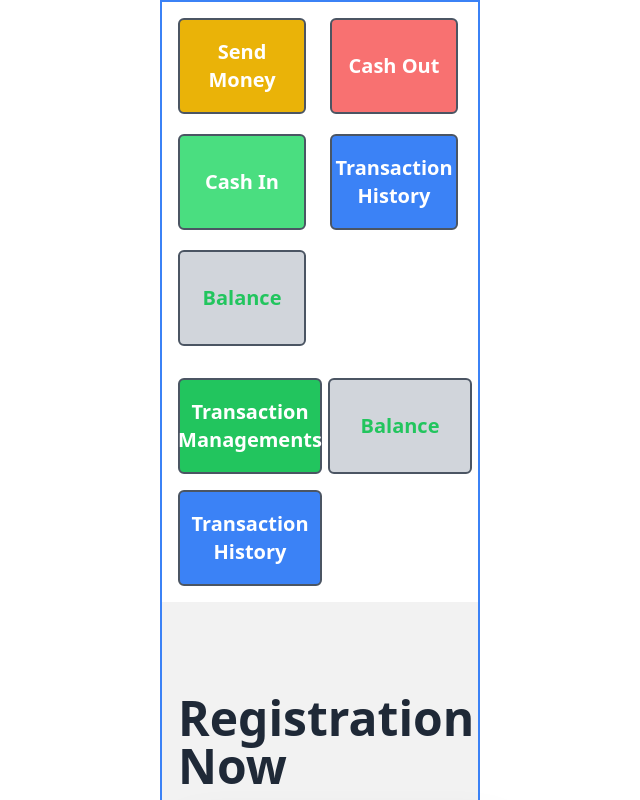
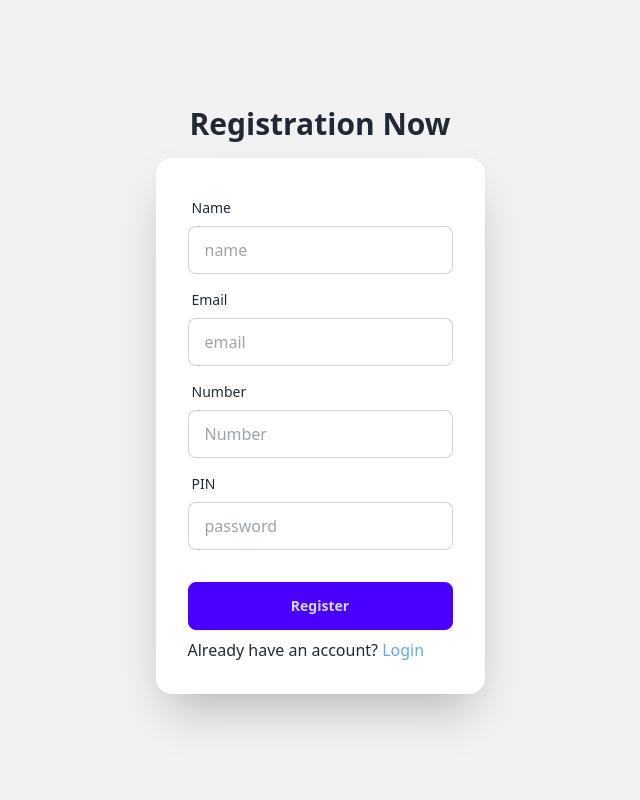
Before and after one commit to arifulislamk/xcash, a React (Vite) app in the folder xcash-client/: page /registration in a window 1280 px wide. Shown: the top 800 px of the page, without its empty margins (320-960 px from the left). Built offline with nearby package versions, Linux system fonts and the light colour scheme.

Commit message:
admin menu design, login, reg and routes modify

```diff
--- a/xcash-client/src/Layout/Main.jsx
+++ b/xcash-client/src/Layout/Main.jsx
@@ -1,10 +1,10 @@
 import { Outlet } from "react-router-dom";
-import Menu from "../components/Menu";
+import Home from "../pages/Home";
 
 const Main = () => {
   return (
     <div className="min-h-screen max-w-xs mx-auto border-2 border-blue-500">
-      <Menu />
+      <Home />
       <Outlet />
     </div>
   );
--- a/xcash-client/src/Routes/routes.jsx
+++ b/xcash-client/src/Routes/routes.jsx
@@ -7,7 +7,8 @@ const router = createBrowserRouter([
   {
     path: "/",
     element: <Main />,
-    children: [
+    children: [],
+  },
   {
     path: "/login",
     element: <Login />,
@@ -16,8 +17,6 @@ const router = createBrowserRouter([
     path: "/registration",
     element: <Registration />,
   },
-    ],
-  },
 ]);
 
 export default router;
--- /dev/null
+++ b/xcash-client/src/components/Admin/AdminMenu.jsx
@@ -0,0 +1,18 @@
+const AdminMenu = () => {
+  return (
+    <div>
+      <div className=" text-center grid grid-cols-2 justify-center items-center gap-4 p-4">
+        <div className="bg-green-500 border-2 border-gray-600 flex justify-center items-center rounded-md w-36 h-24 ">
+          <h4 className=" font-bold text-white text-xl p-3">
+          User Management
+          </h4>
+        </div>
+        <div className="bg-gray-300 border-2 border-gray-600 flex justify-center items-center rounded-md w-36 h-24 ">
+          <h4 className=" font-bold text-green-500 text-xl p-3">System Monitoring</h4>
+        </div>
+      </div>
+    </div>
+  );
+};
+
+export default AdminMenu;
--- a/xcash-client/src/components/Menu.jsx
+++ b/xcash-client/src/components/Menu.jsx
@@ -1,3 +1,4 @@
+import AdminMenu from "./Admin/AdminMenu";
 import AgentMenu from "./Agent/AgentMenu";
 import UserMenu from "./User/UserMenu";
 
@@ -7,6 +8,7 @@ const Menu = () => {
       <div>
         <UserMenu />
         <AgentMenu />
+        <AdminMenu />
       </div>
     </>
   );
--- /dev/null
+++ b/xcash-client/src/pages/Home.jsx
@@ -0,0 +1,11 @@
+import Login from "./Login";
+
+const Home = () => {
+    return (
+        <div>
+            <Login />
+        </div>
+    );
+};
+
+export default Home;
--- a/xcash-client/src/pages/Login.jsx
+++ b/xcash-client/src/pages/Login.jsx
@@ -1,6 +1,13 @@
 import { Link } from "react-router-dom";
 
 const Login = () => {
+
+  const login = (e) => {
+    e.preventDefault()
+    const emailornumber = e.target.emailornumber.value ;
+    const pin = e.target.pin.value ;
+    console.log(emailornumber ,pin)
+  };
   return (
     <div>
       <div className="hero bg-base-200 min-h-screen">
@@ -10,13 +17,14 @@ const Login = () => {
             <p>Signup your Xcash account?</p>
           </div>
           <div className="card bg-base-100 w-full max-w-sm shrink-0 shadow-2xl">
-            <form className="card-body">
+            <form onSubmit={login} className="card-body">
               <div className="form-control">
                 <label className="label">
                   <span className="label-text">Email/Number</span>
                 </label>
                 <input
-                  type="email"
+                  type="text"
+                  name="emailornumber"
                   placeholder="email"
                   className="input input-bordered"
                   required
@@ -28,6 +36,7 @@ const Login = () => {
                 </label>
                 <input
                   type="number"
+                  name="pin"
                   placeholder="password"
                   className="input input-bordered"
                   required
@@ -36,7 +45,12 @@ const Login = () => {
               <div className="form-control mt-6">
                 <button className="btn btn-primary">Login</button>
               </div>
-              <p>Are you new? <Link className=" text-blue-500" to="/registration">Register</Link></p>
+              <p>
+                Are you new?{" "}
+                <Link className=" text-blue-500" to="/registration">
+                  Register
+                </Link>
+              </p>
             </form>
           </div>
         </div>
--- a/xcash-client/src/pages/Registration.jsx
+++ b/xcash-client/src/pages/Registration.jsx
@@ -1,19 +1,31 @@
+import { Link } from "react-router-dom";
+
 const Registration = () => {
+  const register = (e) => {
+    e.preventDefault();
+    const form = e.target;
+    const name = form.name.value;
+    const email = form.email.value;
+    const pin = form.pin.value;
+    const number = form.number.value;
+    console.table(name, email, pin, number);
+  };
   return (
     <div>
       <div className="hero bg-base-200 min-h-screen">
         <div className="hero-content flex-col">
           <div className="text-center lg:text-left">
-              <h1 className="text-5xl font-bold">Registration Now</h1>
+            <h1 className="text-3xl font-bold">Registration Now</h1>
           </div>
           <div className="card bg-base-100 w-full max-w-sm shrink-0 shadow-2xl">
-              <form className="card-body">
+            <form onSubmit={register} className="card-body">
               <div className="form-control">
                 <label className="label">
                   <span className="label-text">Name</span>
                 </label>
                 <input
                   type="text"
+                  name="name"
                   placeholder="name"
                   className="input input-bordered"
                   required
@@ -25,6 +37,7 @@ const Registration = () => {
                 </label>
                 <input
                   type="email"
+                  name="email"
                   placeholder="email"
                   className="input input-bordered"
                   required
@@ -36,6 +49,7 @@ const Registration = () => {
                 </label>
                 <input
                   type="number"
+                  name="number"
                   placeholder="Number"
                   className="input input-bordered"
                   required
@@ -47,6 +61,7 @@ const Registration = () => {
                 </label>
                 <input
                   type="number"
+                  name="pin"
                   placeholder="password"
                   className="input input-bordered"
                   required
@@ -55,6 +70,12 @@ const Registration = () => {
               <div className="form-control mt-6">
                 <button className="btn btn-primary">Register</button>
               </div>
+              <p>
+                Already have an account?{" "}
+                <Link className=" text-blue-400" to="/login">
+                  Login
+                </Link>
+              </p>
             </form>
           </div>
         </div>
```
Lines whose indentation alone changed are shown as unchanged.
